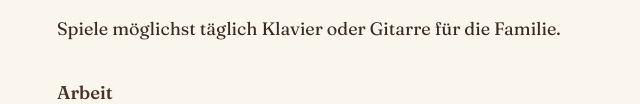
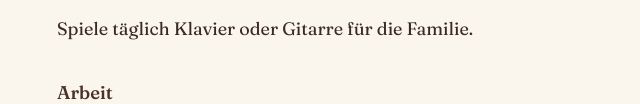
Before and after one commit to fbkt/fkett, a plain HTML site: page now.html in a window 1280 px wide. Shown: the part 502-606 px from the top of the page, without its empty margins (319-959 px from the left). Drawn offline with Linux system fonts and the light colour scheme.

Commit message:
Update frequency of playing instruments to daily

```diff
--- a/now.html
+++ b/now.html
@@ -54,7 +54,7 @@
           da zu sein.
         </p>
         <p>
-          Spiele möglichst täglich Klavier oder Gitarre für die Familie.
+          Spiele täglich Klavier oder Gitarre für die Familie.
         </p>
 
         <h3>Arbeit</h3>
```
